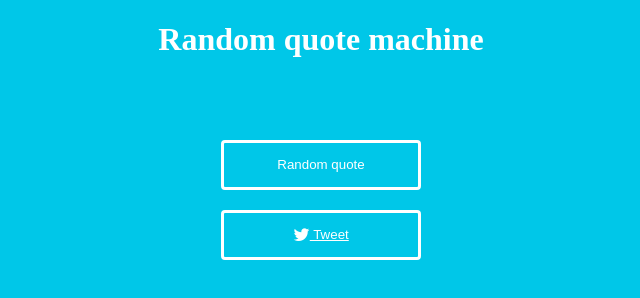
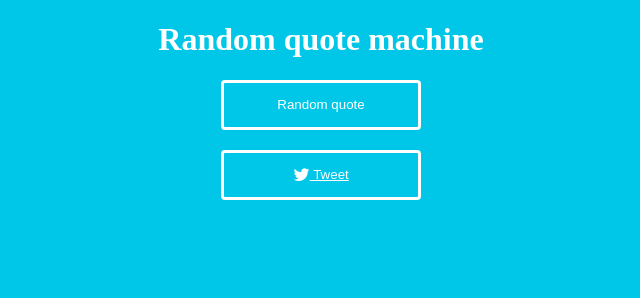
Before and after one commit to krystynasz/zadanie-12.5, a plain HTML site: page index.html in a window 1280 px wide. Shown: the whole page, without its empty margins (319-959 px from the left). Drawn offline with Linux system fonts and the light colour scheme; no server answers.

Commit message:
Update style.css

```diff
--- a/style.css
+++ b/style.css
@@ -23,10 +23,10 @@ h1 {
 .box {
     margin: 0px auto;
     max-width: 500px;
-    display: flex;
-    flex-wrap: wrap;
-    align-items: center;
-    justify-content: center;
+   // display: flex;
+    //flex-wrap: wrap;
+    // align-items: center;
+  //  justify-content: center;
     max-height: 300px;
     text-align: center;
 }
```
